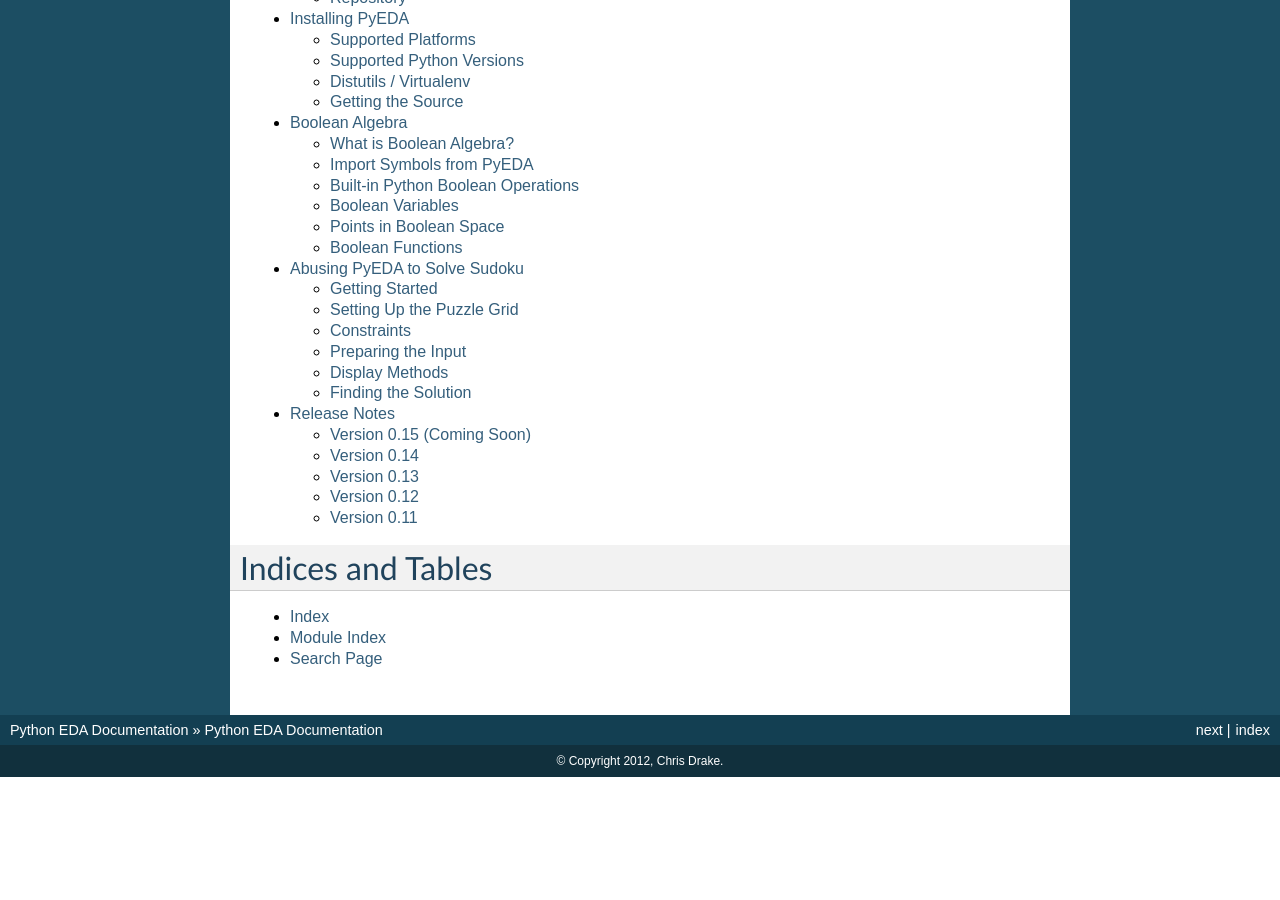
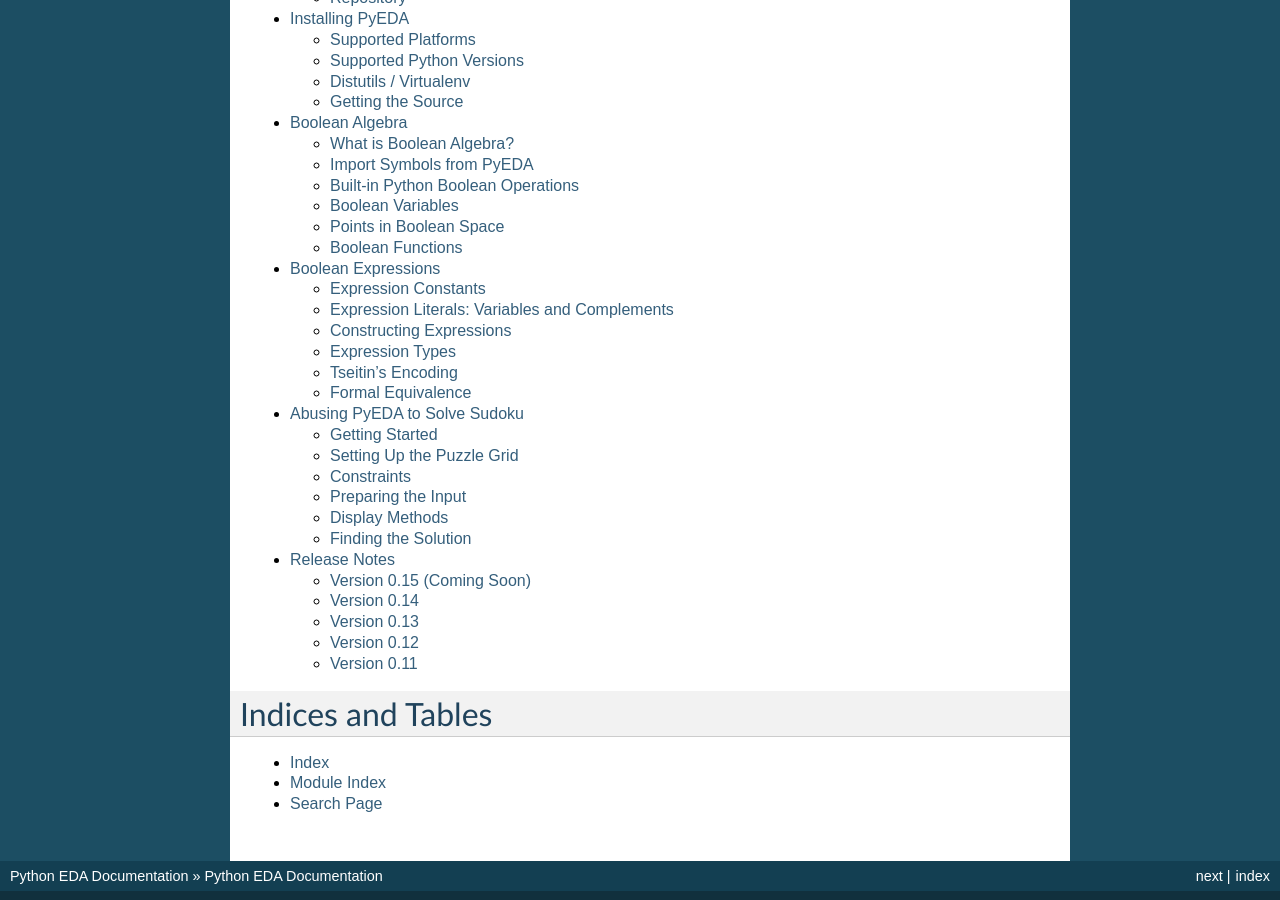
Before and after one commit to cjdrake/pyeda, a Sphinx documentation site: the page built from doc/source/index.rst, in a window 1280 px wide and 900 px high, scrolled down 678 px. Built offline with Sphinx 7.4.7, drawn with Linux system fonts in a browser that asks for light colours; before the commit the page ends 1455 px from its top, so only the background shows below that; some of the changed lines change nothing that is shown.

Commit message:
Add outline for Boolean expressions chapter

```diff
--- /dev/null
+++ b/doc/source/expr.rst
@@ -0,0 +1,138 @@
+.. _expr:
+
+***********************
+  Boolean Expressions
+***********************
+
+Expressions are a very powerful and flexible way to represent Boolean functions.
+They are the central data type of PyEDA's symbolic Boolean algebra engine.
+This chapter will explain how to construct and manipulate Boolean expressions.
+
+The code examples in this chapter assume that you have already prepared your
+terminal by importing all interactive symbols from PyEDA::
+
+   >>> from pyeda.inter import *
+
+Expression Constants
+====================
+
+You can represent :math:`0` and :math:`1` as expressions::
+
+   >>> zero = expr(0)
+   >>> one = expr(1)
+
+We will describe the ``expr`` function in more detail later.
+For now, let's just focus on the representation of constant values.
+
+All of the following conversions from :math:`0` have the same effect::
+
+   >>> zeroA = expr(0)
+   >>> zeroB = expr(False)
+   >>> zeroC = expr("0")
+   # All three 'zero' objects are the same
+   >>> zeroA == zeroB == zeroC
+   True
+
+Similarly for :math:`1`::
+
+   >>> oneA = expr(1)
+   >>> oneB = expr(True)
+   >>> oneC = expr("1")
+   # All three 'one' objects are the same
+   >>> oneA == oneB == oneC
+   True
+
+However, these results might come as a surprise::
+
+   >>> expr(0) == 0
+   False
+   >>> expr(1) == True
+   False
+
+PyEDA evaluates all zero-like and one-like objects,
+and stores them internally using a module-level singleton in
+``pyeda.boolalg.expr``::
+
+   >>> type(expr(0))
+   pyeda.boolalg.expr._ExprZero
+   >>> type(expr(1))
+   pyeda.boolalg.expr._ExprOne
+
+Once you have converted zero/one to expressions,
+they implement the full Boolean Function API::
+
+   # Constant values have an empty support set
+   >>> one.support
+   frozenset()
+   # Apparently, zero is not satisfiable
+   >>> zero.satisfy_one() is None
+   True
+
+This fact might seem underwhelming,
+but it can have some neat applications.
+For example, here is a sneak peak of Shannon expansions::
+
+   >>> a, b = map(exprvar, 'ab')
+   >>> zero.expand([a, b], conj=True)
+   (a + b) * (a + b') * (a' + b) * (a' + b')
+   >>> one.expand([a, b])
+   a' * b' + a' * b + a * b' + a * b
+
+Expression Literals: Variables and Complements
+==============================================
+
+.. exprvar(name, index=None)
+.. exprcomp(exprvar)
+
+.. ordering rules
+
+Constructing Expressions
+========================
+
+From Variables and Operators
+----------------------------
+
+From Factory Functions
+----------------------
+
+.. def Not(arg, simplify=True, factor=False, conj=False)
+
+.. invert
+
+.. def Or(*args, simplify=True, factor=False, conj=False)
+   def And(*args, simplify=True, factor=False, conj=False)
+   def Xor(*args, simplify=True, factor=False, conj=False)
+   def Xnor(*args, simplify=True, factor=False, conj=False)
+   def Equal(*args, simplify=True, factor=False, conj=False)
+   def Unequal(*args, simplify=True, factor=False, conj=False)
+
+.. def Implies(p, q, simplify=True, factor=False, conj=False)
+   def ITE(s, d1, d0, simplify=True, factor=False, conj=False)
+
+.. def Nor(*args, simplify=True, factor=False, conj=False)
+   def Nand(*args, simplify=True, factor=False, conj=False)
+   def OneHot0(*args, simplify=True, factor=False, conj=False)
+   def OneHot(*args, simplify=True, factor=False, conj=False)
+
+From the ``expr`` Function
+--------------------------
+
+.. expr(arg, simplify=True, factor=False)
+
+Expression Types
+================
+
+* basic (unsimplified)
+* simplifed
+* factored
+* normal form (depth, term_index)
+* canonical normal form (reduce)
+
+.. term ordering rules
+.. shannon expansions
+
+Tseitin's Encoding
+==================
+
+Formal Equivalence
+==================
--- a/doc/source/index.rst
+++ b/doc/source/index.rst
@@ -38,6 +38,7 @@
    overview.rst
    install.rst
    boolalg.rst
+   expr.rst
    sudoku.rst
    relnotes.rst
 
```
